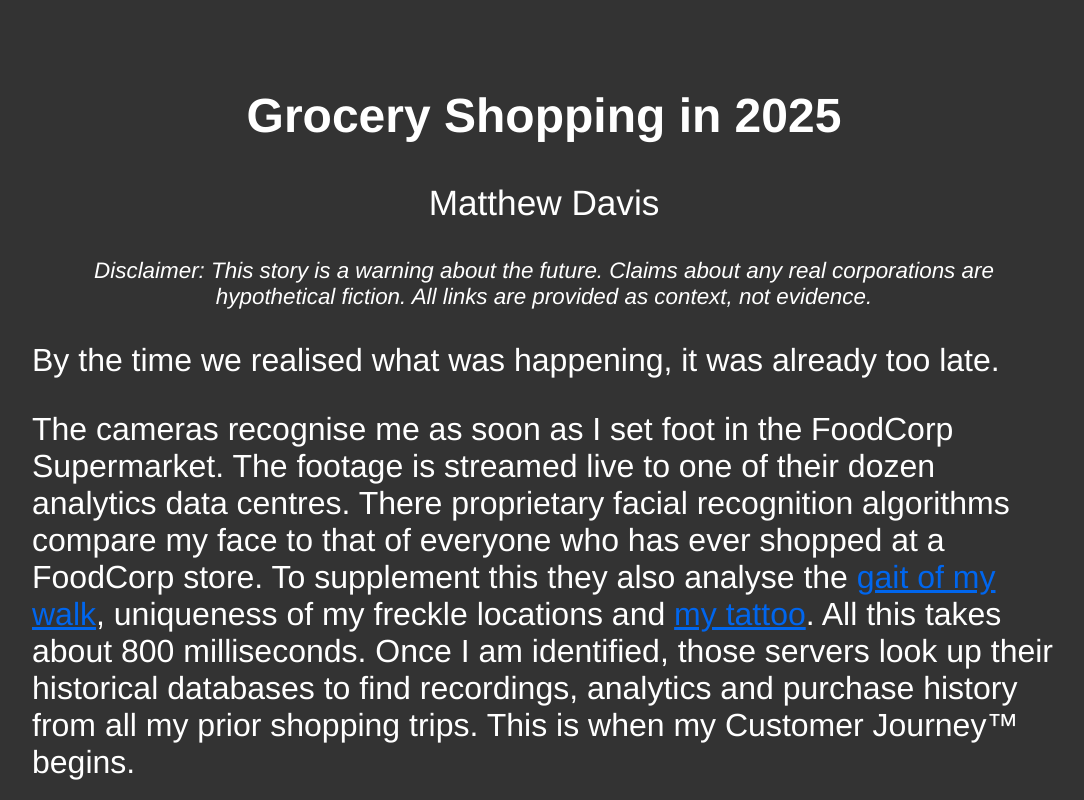
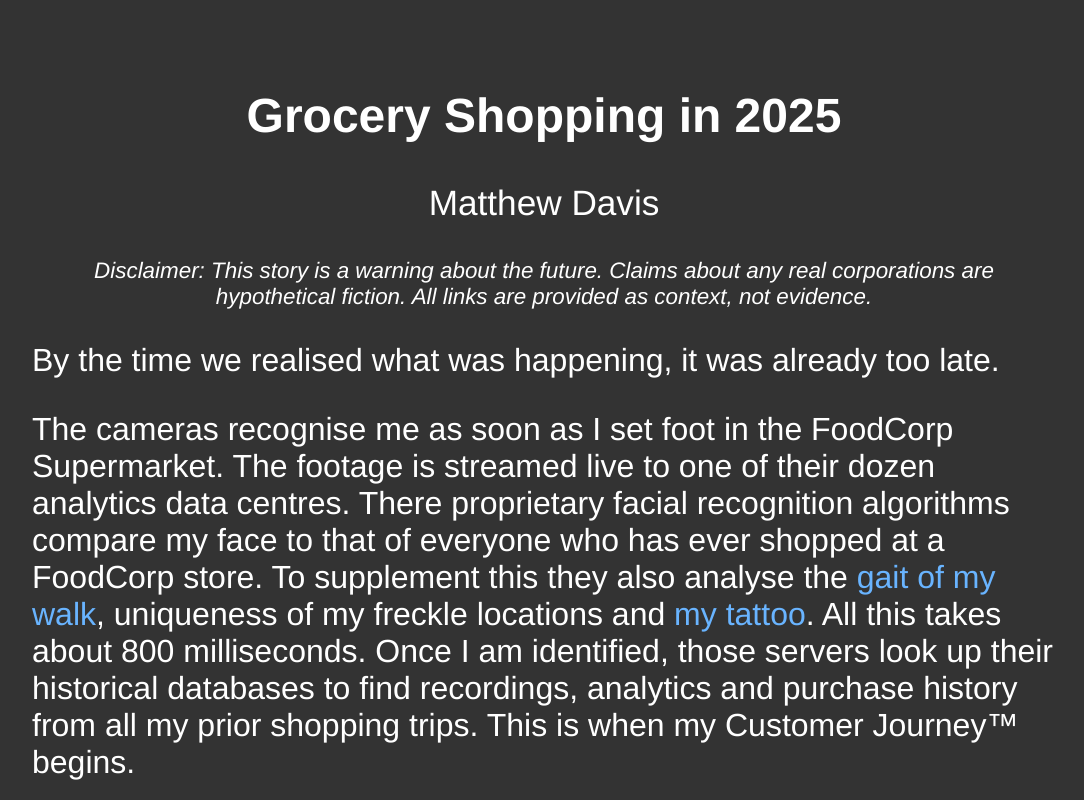
Before and after one commit to mdavis-xyz/supermarket-story, a plain HTML site: page docs/index.html in a window 1280 px wide. Shown: the top 800 px of the page, without its empty margins (96-1180 px from the left). Drawn offline with Linux system fonts and the light colour scheme.

Commit message:
link colours

```diff
--- a/docs/styles.css
+++ b/docs/styles.css
@@ -103,13 +103,15 @@ iframe {
 
 
 a {
-   color: #06e;
+   /*color: #94CAFF;*/
+   color: #69b4ff;
+   text-decoration: none;
 }
 
 a:visited {
-   color: #4169E1;
+   /*text-decoration: none;*/
 }
 
 a:hover {
-   color: #0375B4;
+   text-decoration: underline;
 }
```
